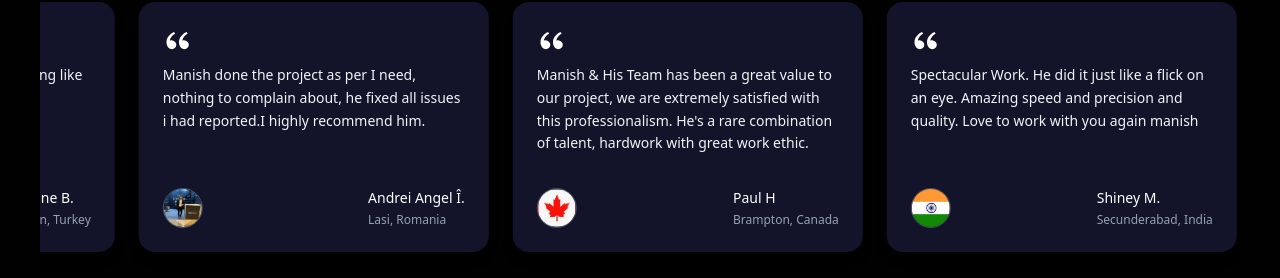
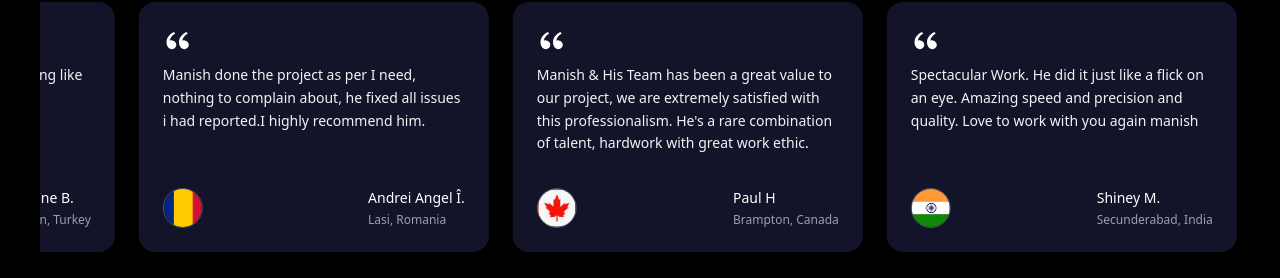
Before and after one commit to rishabh8510/WebSpark, a React (Vite) app: page / in a window 1280 px wide. Shown: the part 7364-7642 px from the top of the page. Built offline with nearby package versions, Linux system fonts and the light colour scheme.

Commit message:
new changes

```diff
--- a/src/components/Testi.js
+++ b/src/components/Testi.js
@@ -21,7 +21,7 @@ const testimonials = [
         message: "Manish done the project as per I need, nothing to complain about, he fixed all issues i had reported.I highly recommend him.",
         name: "Andrei Angel Î.",
         country:"Lasi, Romania",
-        avatar: "/ceo.jpg",
+        avatar: "/Romania.webp",
       },
       {
         message: "Manish & His Team has been a great value to our project, we are extremely satisfied with this professionalism. He's a rare combination of talent, hardwork with great work ethic.",
```
